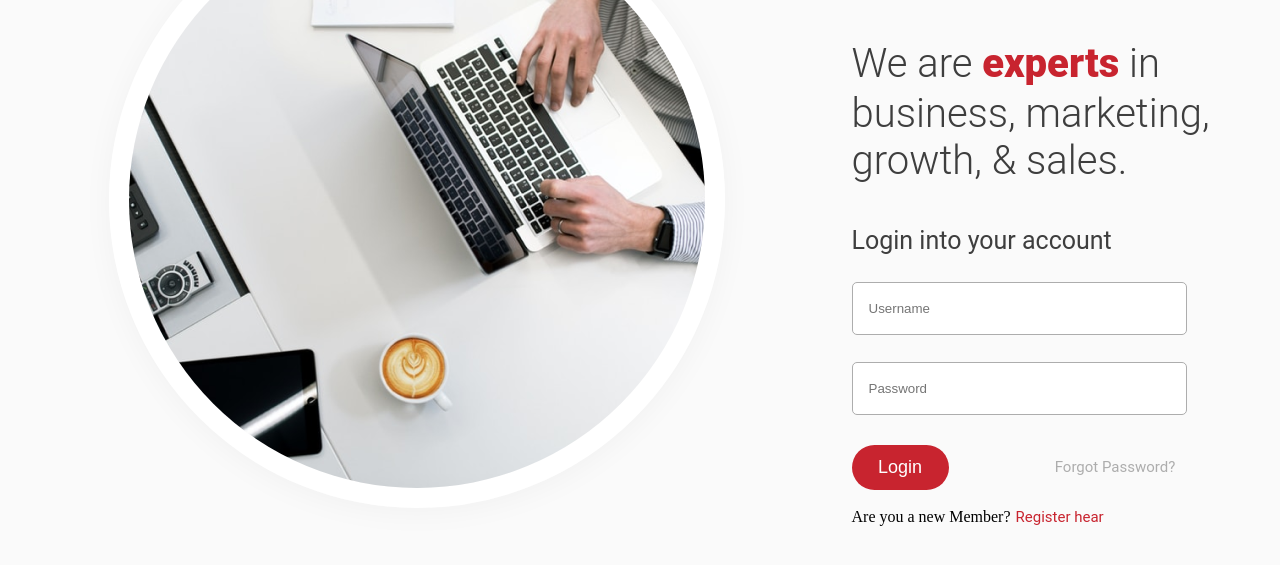
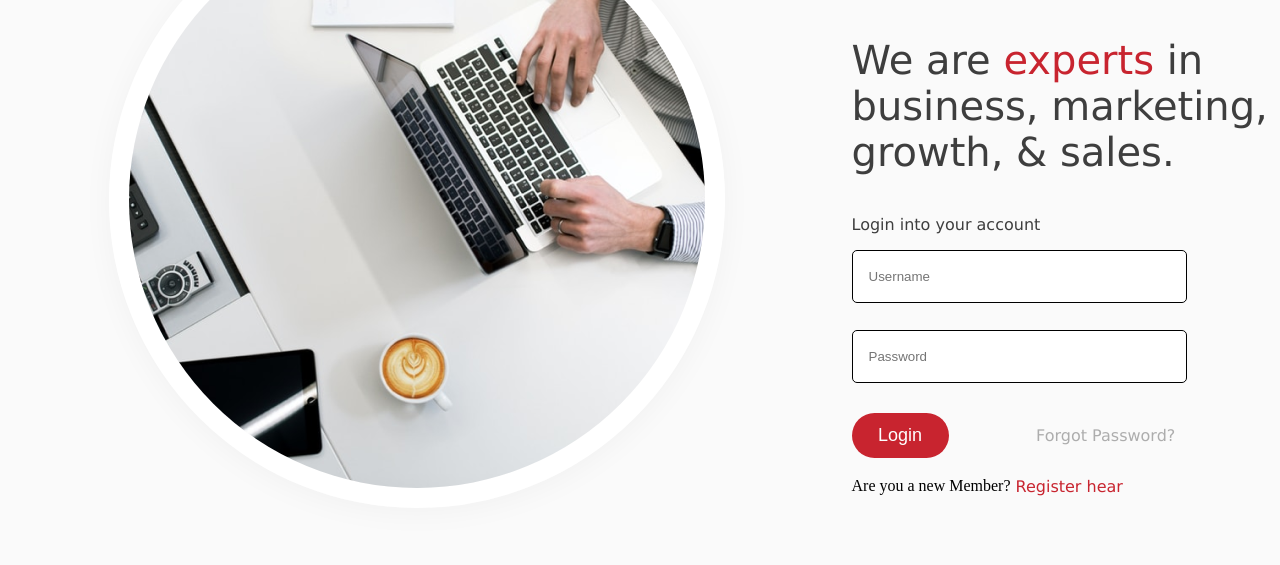
Before and after one commit to vaidikkalariya/HTML-Assignment, a plain HTML site: page index.html in a window 1280 px wide. Shown: the part 179-744 px from the top of the page. Drawn offline with Linux system fonts and the light colour scheme.

Commit message:
uploading new style1

```diff
--- a/CSS/style1.css
+++ b/CSS/style1.css
@@ -41,19 +41,20 @@ div img{
 
 .top1{
     text-align: left;
-    font: normal normal 300 40px/47px Roboto;
+    font-family: Verdana, Geneva, Tahoma, sans-serif;
     color: #3E3E3E;
+    font-size: 40px;
 }
 
 span{
     text-align: left;
-    font: normal normal 900 40px/53px Roboto;
+    font-family: Verdana, Geneva, Tahoma, sans-serif;
     color: #C8242F;
     }
 
 .login-text{
     text-align: left;
-    font: normal normal normal 25px/33px Roboto;
+    font-family: Verdana, Geneva, Tahoma, sans-serif;
     color: #3E3E3E;
 }
 
@@ -63,7 +64,7 @@ input{
     width: 75%;
     height: 49px;
     background: #FFFFFF 0% 0% no-repeat padding-box;
-    border: 1px solid #ADADAD;
+    border: 1px solid black;
     border-radius: 5px;
 }
 
@@ -72,6 +73,7 @@ input{
     align-items: center;
     justify-content: space-between;
     width: 77%;
+    font-family: Verdana, Geneva, Tahoma, sans-serif;
 }
 
 button{
@@ -82,11 +84,12 @@ button{
     height: 45px;
     color: #FFFFFF;
     font-size: 18px;
+
 }
 
 .forgot p{
     /* text-align: left; */
-    font: normal normal normal 15px/20px Roboto;
+    font-family: Verdana, Geneva, Tahoma, sans-serif;
     color: #ADADAD;
 
 }
@@ -97,13 +100,13 @@ button{
 
 .member{
     /* text-align: left; */
-    font: normal normal normal 15px/20px Roboto;
+    font-family: Verdana, Geneva, Tahoma, sans-serif;
     color: #ADADAD;
 }
 
 #reg{
     /* text-align: left; */
-    font: normal normal normal 15px/20px Roboto;
+    font-family: Verdana, Geneva, Tahoma, sans-serif;
     color: #C8242F;
     margin-left: 5px;
 }
```
